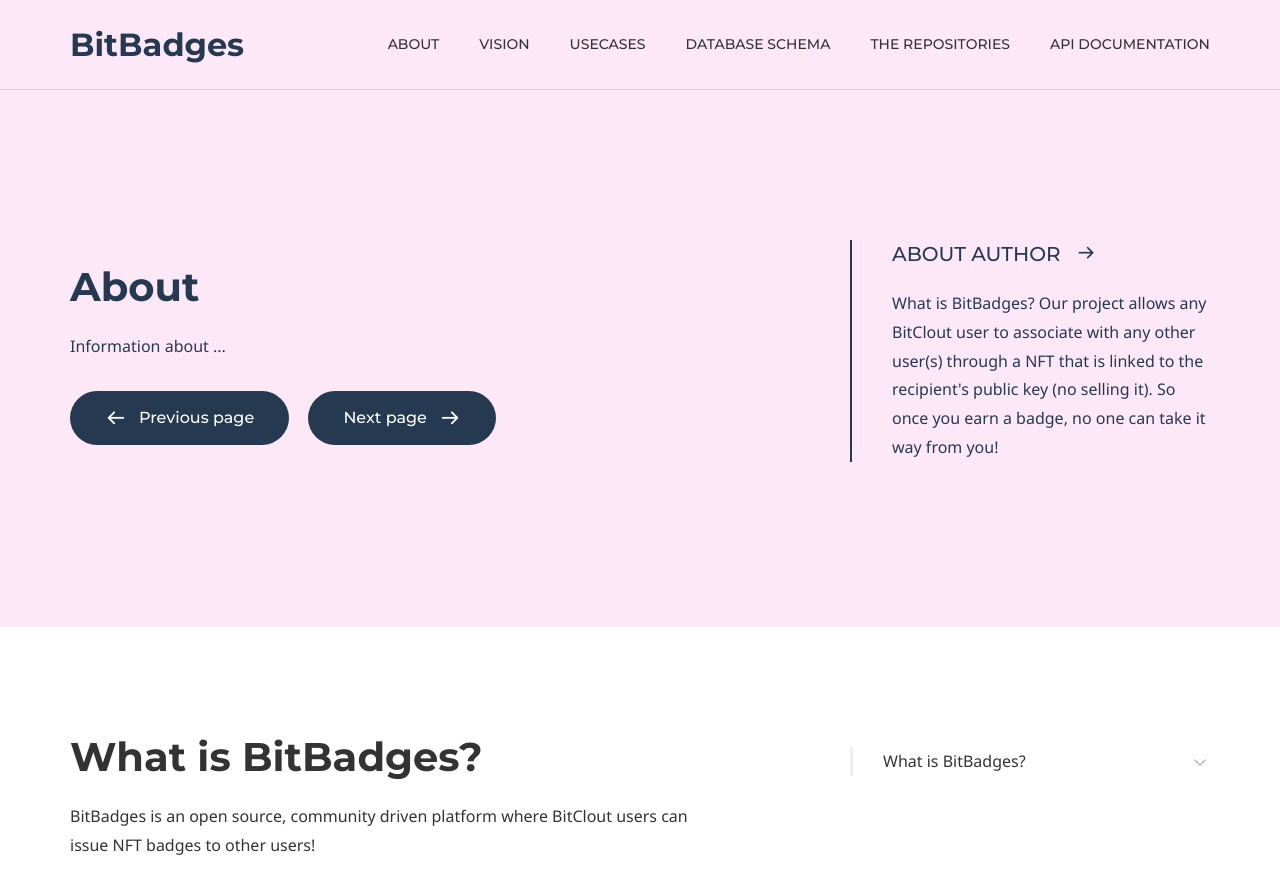
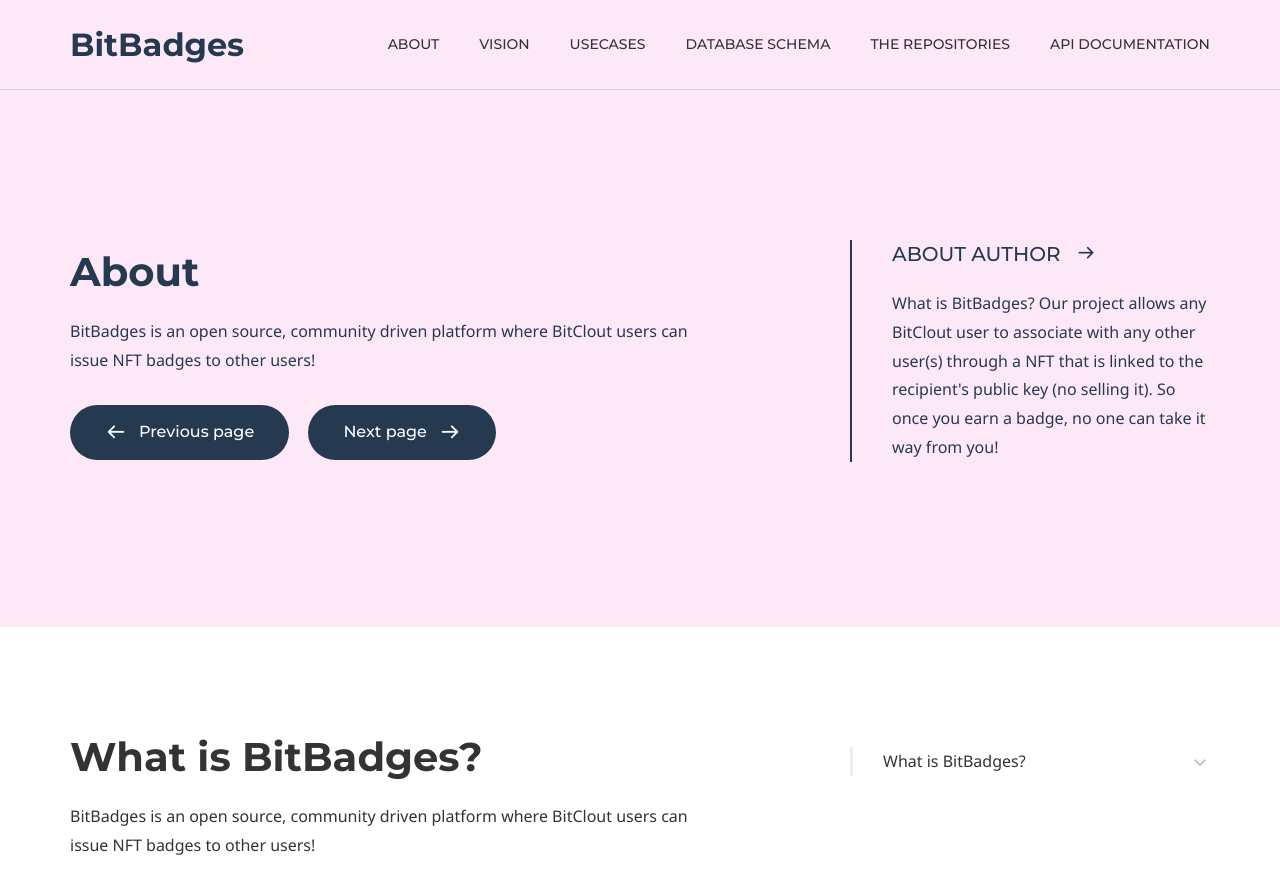
Before and after one commit to BitBadges/bitbadges.github.io, a Jekyll site: the page built from about.md, in a window 1280 px wide and 900 px high. Shown: the top 894 px of the window. Built offline with Jekyll 4.4.1, drawn with Linux system fonts in a browser that asks for light colours; some web fonts are replaced.

Commit message:
Update about.md

```diff
--- a/about.md
+++ b/about.md
@@ -6,7 +6,7 @@ comments: false
 
 # Hero section
 title: About
-description: Information about ...
+description: BitBadges is an open source, community driven platform where BitClout users can issue NFT badges to other users!
 
 # Author box
 author:
```
